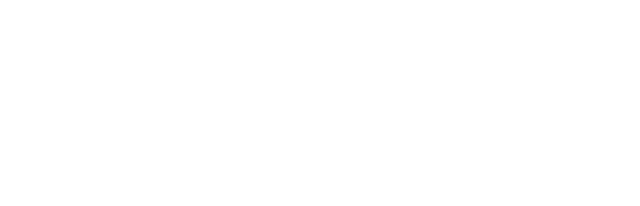
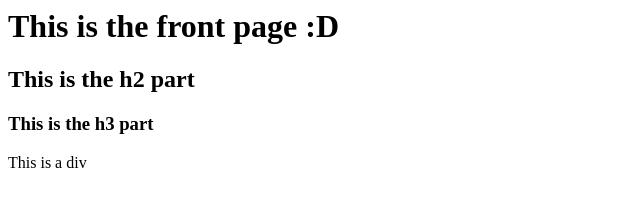
Before and after one commit to Hakujodai/Web1, a plain HTML site: page Index.html in a window 1280 px wide. Shown: the whole page, without its empty margins (0-640 px from the left). Drawn offline with Linux system fonts and the light colour scheme.

Commit message:
Update Index.html

```diff
--- a/Index.html
+++ b/Index.html
@@ -1,3 +1,15 @@
 <html>
-<head></head>
+     <head>
+       <title>Web1</title>
+       <link rel="stylesheet" href="style.css">
+     </head>
+
+     <body>
+       <h1>This is the front page :D</h1>
+       <h2>This is the h2 part</h2>
+       <h3>This is the h3 part</h3>
+       <div>This is a div</div>
+
+       <script src="script.js">
+     </body>
 </html>
```
